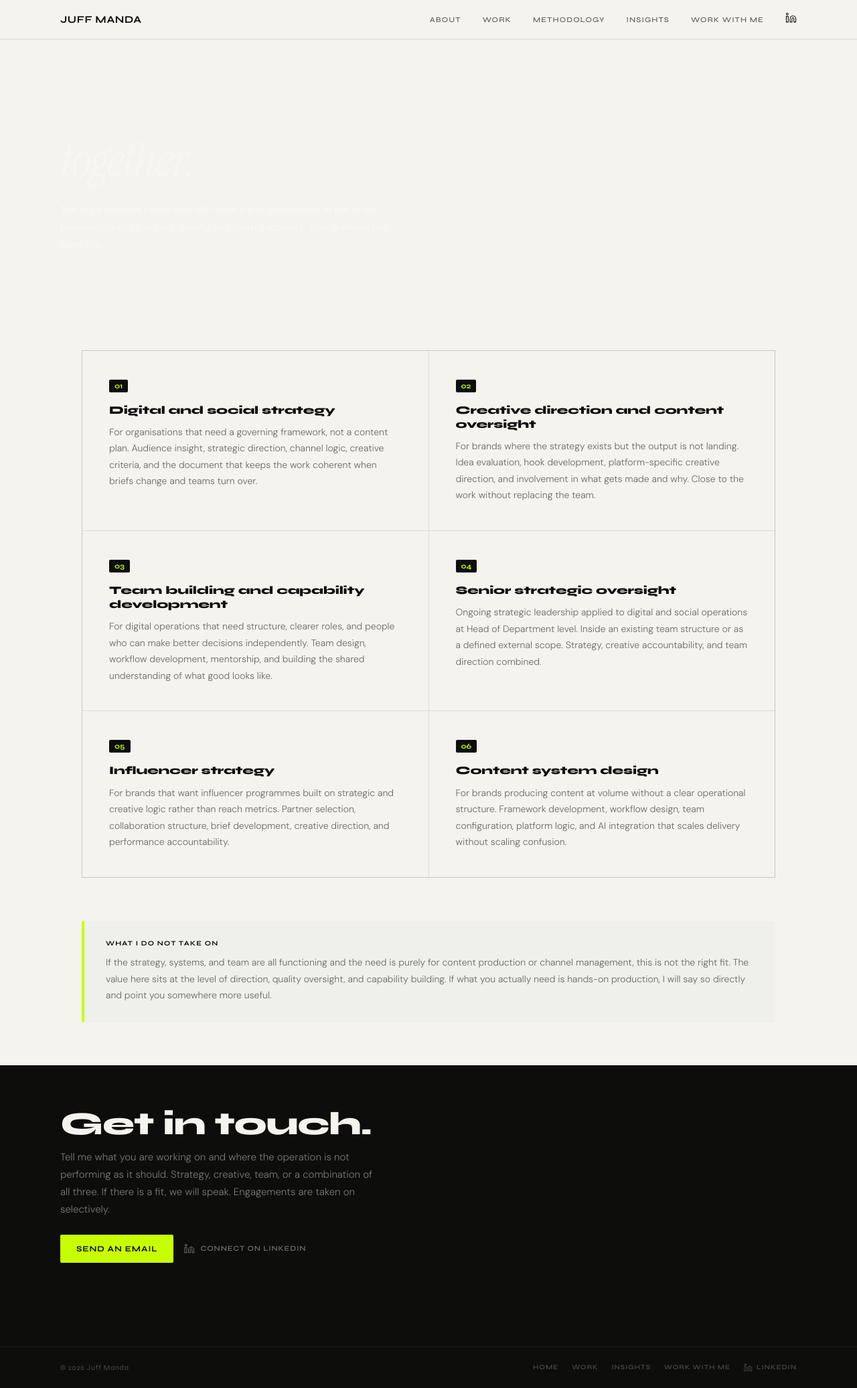
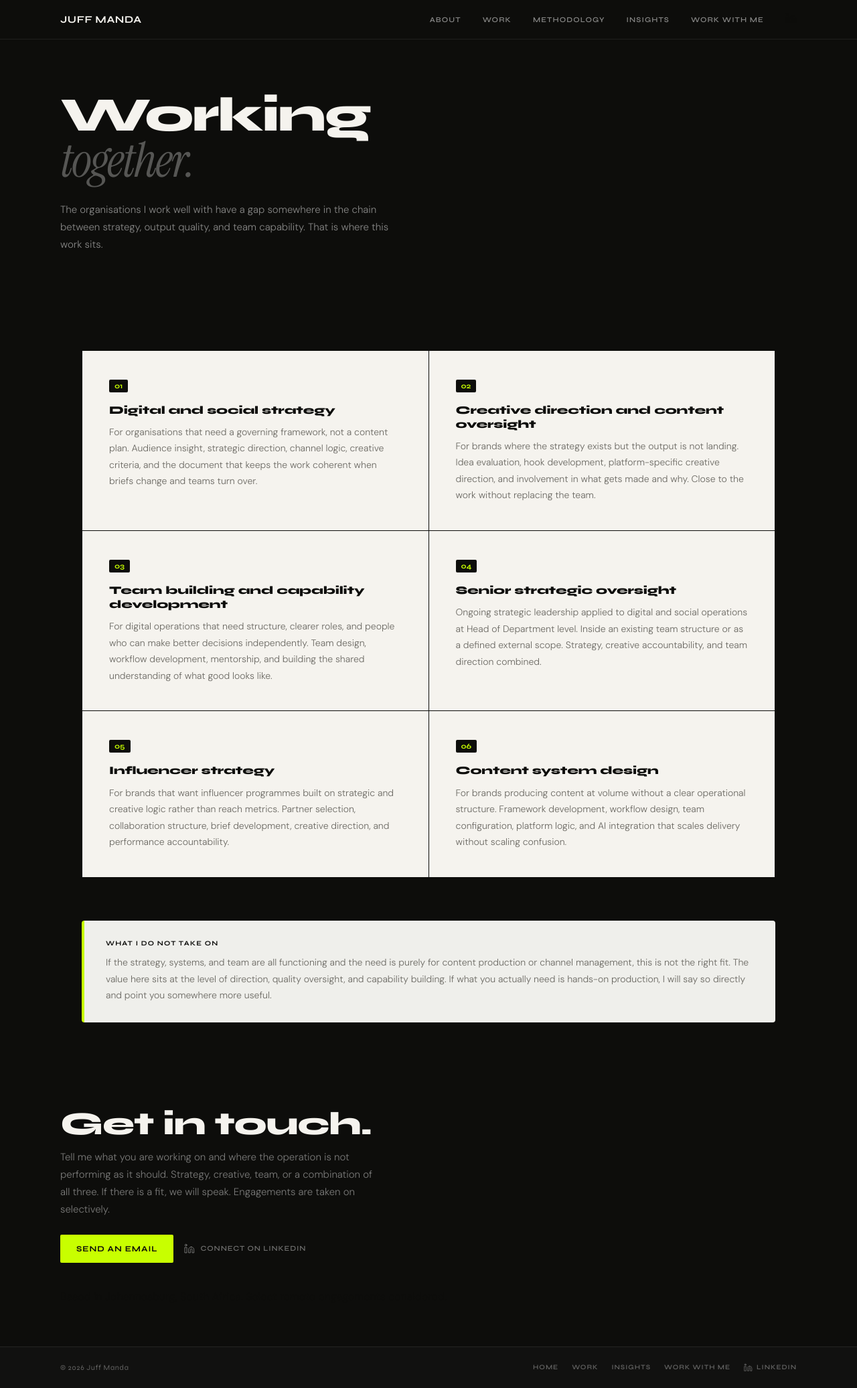
Before and after one commit to juffmanda-tech/juff-manda-site, a plain HTML site: page work-with-me/index.html in a window 1280 px wide. Shown: the whole page at 67% size. Drawn offline with Linux system fonts and the light colour scheme.

Commit message:
Add files via upload

```diff
--- a/work-with-me/index.html
+++ b/work-with-me/index.html
@@ -4,12 +4,12 @@
 <meta charset="UTF-8">
 <meta name="viewport" content="width=device-width, initial-scale=1.0">
 <title>Work With Me | Juff Manda</title>
-<meta name="description" content="Engage Juff Manda for digital strategy, social media strategy, AI transformation, content systems, or RFP support.">
+<meta name="description" content="The organisations I work well with have a gap somewhere in the chain between strategy, output quality, and team capability. That is where this work sits.">
 <link rel="canonical" href="https://www.juffmanda.com/work-with-me/">
 <meta property="og:type" content="website">
 <meta property="og:url" content="https://www.juffmanda.com/work-with-me/">
 <meta property="og:title" content="Work With Me | Juff Manda">
-<meta property="og:description" content="Engage Juff Manda for digital strategy, social media strategy, AI transformation, content systems, or RFP support.">
+<meta property="og:description" content="Digital strategy, creative direction, team building, and senior strategic oversight.">
 <meta property="og:image" content="https://www.juffmanda.com/juff-manda-portrait.jpg">
 <meta property="og:locale" content="en_ZA">
 <meta name="twitter:card" content="summary_large_image">
@@ -576,9 +576,22 @@ body{padding-top:58px}
   color:rgba(255,255,255,0.25);text-decoration:none;transition:color 0.2s;
 }
 .footer-li:hover{color:rgba(200,255,0,0.8)}
+
+/* Work With Me full dark page */
+body.wwm-page { background: var(--ink); }
+body.wwm-page .nav { background: var(--ink); border-bottom-color: rgba(255,255,255,0.08); }
+body.wwm-page .logo { color: var(--off); }
+body.wwm-page .nl { color: rgba(255,255,255,0.5); }
+body.wwm-page .nl:hover, body.wwm-page .nl.on { color: var(--off); }
+body.wwm-page .ham span { background: var(--off); }
+body.wwm-page .mob-menu { background: var(--ink); border-color: rgba(255,255,255,0.08); }
+body.wwm-page .mob-link { color: var(--off); }
+body.wwm-page .footer { background: #111110; border-top-color: rgba(255,255,255,0.08); }
+body.wwm-page .footer-copy, body.wwm-page .footer-link, body.wwm-page .footer-li { color: rgba(255,255,255,0.35); }
+body.wwm-page .footer-link:hover, body.wwm-page .footer-li:hover { color: var(--off); }
 </style>
 </head>
-<body>
+<body class="wwm-page">
 <header>
   <nav class="nav" aria-label="Main navigation">
     <div class="nav-inner">
```
